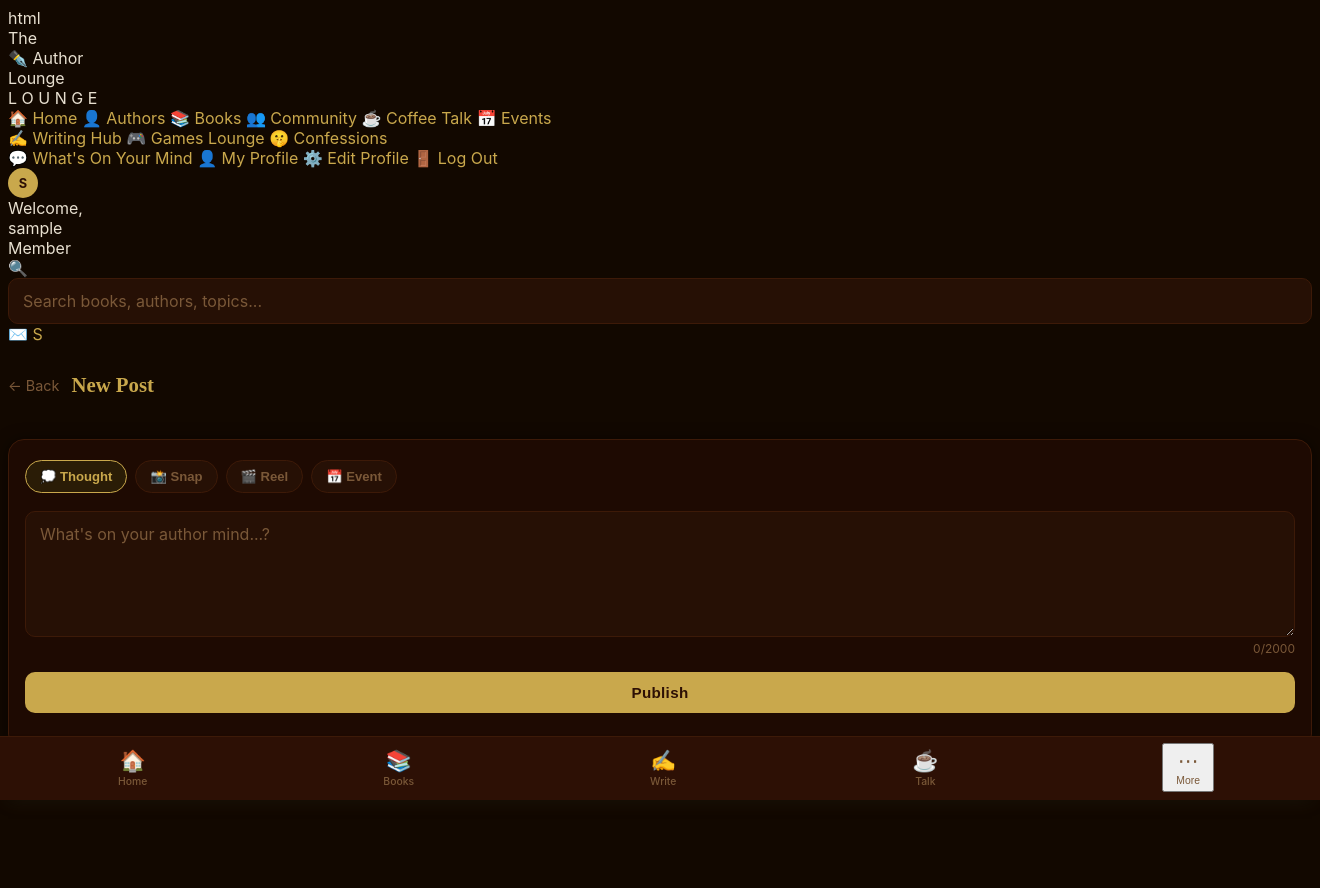
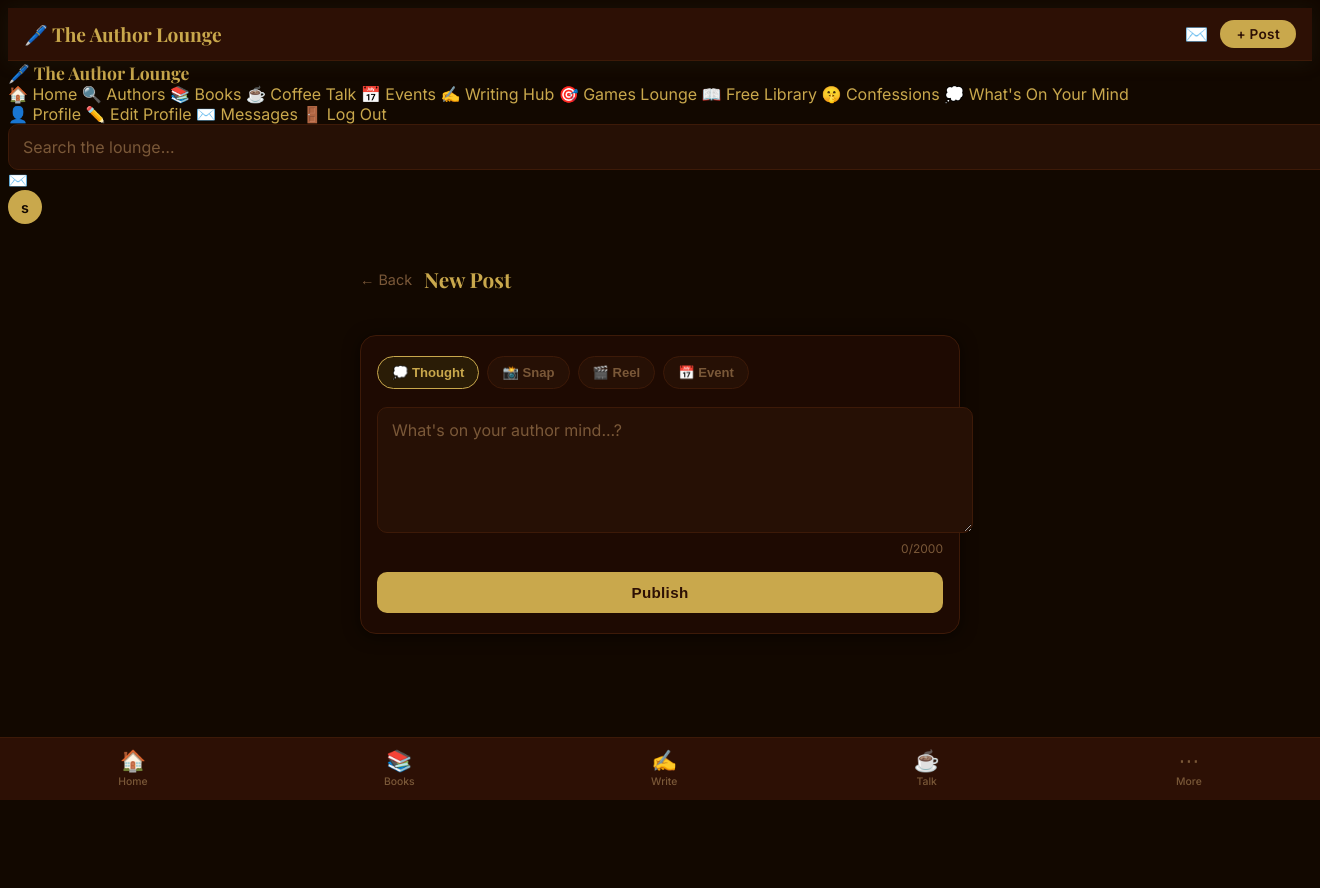
Before and after one commit to aj347102-netizen/The-Author-Lounge, a Flask app: page /post/create in a window 1320 px wide; the page is wider, and only the part inside the window is pictured. Run offline with Flask 3, Linux system fonts and the light colour scheme; the visitor is signed in with stand-in values (Sample User, id 1); data comes from the database, SQL or seed files in the repository; data that the repository does not hold is empty.

Commit message:
Update base.html

```diff
--- a/author_community/templates/base.html
+++ b/author_community/templates/base.html
@@ -1,159 +1,139 @@
-html<!DOCTYPE html>
+<!DOCTYPE html>
 <html lang="en">
 <head>
   <meta charset="UTF-8">
-  <meta name="viewport" content="width=device-width, initial-scale=1.0">
-  <title>The Author Lounge{{ self.title() }}</title>
+  <meta name="viewport" content="width=device-width, initial-scale=1.0, maximum-scale=1.0">
+  <title>The Author Lounge{% block title %}{% endblock %}</title>
+  <link rel="preconnect" href="https://fonts.googleapis.com">
+  <link href="https://fonts.googleapis.com/css2?family=Playfair+Display:wght@600;700&family=Inter:wght@400;500;600&display=swap" rel="stylesheet">
   <link rel="stylesheet" href="{{ url_for('static', filename='style.css') }}">
-  <link rel="manifest" href="{{ url_for('static', filename='manifest.json') }}">
-  <meta name="theme-color" content="#2A1608">
 </head>
 <body>
 
-<!-- ── DESKTOP SIDEBAR ── -->
-<aside class="sidebar">
+  <!-- MOBILE TOP BAR -->
+  {% if user %}
+  <header class="top-bar">
+    <a href="{{ url_for('feed') }}" class="logo">🖊️ The Author Lounge</a>
+    <div class="top-bar-right">
+      <a href="{{ url_for('messages') }}" class="msg-icon">
+        ✉️{% if unread and unread > 0 %}<span class="msg-badge">{{ unread }}</span>{% endif %}
+      </a>
+      <a href="{{ url_for('create_post') }}" class="btn-post">+ Post</a>
+    </div>
+  </header>
+  {% endif %}
+
+  <div class="main-wrapper">
+
+    <!-- DESKTOP SIDEBAR -->
+    {% if user %}
+    <aside class="desktop-sidebar">
       <div class="sidebar-logo">
-    <div class="sidebar-logo-top">The</div>
-    <div class="sidebar-logo-main">✒️ Author<br>Lounge</div>
-    <div class="sidebar-logo-sub">L O U N G E</div>
+        <a href="{{ url_for('feed') }}" style="color:var(--gold);text-decoration:none;font-family:'Playfair Display',serif;font-size:1.1rem;font-weight:700;">🖊️ The Author Lounge</a>
       </div>
 
       <nav class="sidebar-nav">
-    <a href="{{ url_for('feed') }}" class="sidebar-link"><span class="s-icon">🏠</span> Home</a>
-    <a href="{{ url_for('explore') }}" class="sidebar-link"><span class="s-icon">👤</span> Authors</a>
-    <a href="{{ url_for('books') }}" class="sidebar-link"><span class="s-icon">📚</span> Books</a>
-    <a href="{{ url_for('explore') }}" class="sidebar-link"><span class="s-icon">👥</span> Community</a>
-    <a href="{{ url_for('coffee_talk') }}" class="sidebar-link"><span class="s-icon">☕</span> Coffee Talk</a>
-    <a href="{{ url_for('events') }}" class="sidebar-link"><span class="s-icon">📅</span> Events</a>
+        <a href="{{ url_for('feed') }}" class="sidebar-link {% if request.endpoint == 'feed' %}active{% endif %}">🏠 Home</a>
+        <a href="{{ url_for('explore') }}" class="sidebar-link {% if request.endpoint == 'explore' %}active{% endif %}">🔍 Authors</a>
+        <a href="{{ url_for('books') }}" class="sidebar-link {% if request.endpoint in ['books','add_book'] %}active{% endif %}">📚 Books</a>
+        <a href="{{ url_for('coffee_talk') }}" class="sidebar-link {% if request.endpoint in ['coffee_talk','create_topic','view_topic'] %}active{% endif %}">☕ Coffee Talk</a>
+        <a href="{{ url_for('events') }}" class="sidebar-link {% if request.endpoint in ['events','create_event'] %}active{% endif %}">📅 Events</a>
+        <a href="{{ url_for('writing') }}" class="sidebar-link {% if request.endpoint in ['writing','submit_writing','view_writing'] %}active{% endif %}">✍️ Writing Hub</a>
+        <a href="{{ url_for('trivia') }}" class="sidebar-link {% if request.endpoint == 'trivia' %}active{% endif %}">🎯 Games Lounge</a>
+        <a href="{{ url_for('free_library') }}" class="sidebar-link {% if request.endpoint == 'free_library' %}active{% endif %}">📖 Free Library</a>
+        <a href="{{ url_for('confessions') }}" class="sidebar-link {% if request.endpoint == 'confessions' %}active{% endif %}">🤫 Confessions</a>
+        <a href="{{ url_for('create_post') }}" class="sidebar-link {% if request.endpoint == 'create_post' %}active{% endif %}">💭 What's On Your Mind</a>
+
         <div class="sidebar-divider"></div>
-    <a href="{{ url_for('writing') }}" class="sidebar-link"><span class="s-icon">✍️</span> Writing Hub</a>
-    <a href="{{ url_for('trivia') }}" class="sidebar-link"><span class="s-icon">🎮</span> Games Lounge</a>
-    <a href="{{ url_for('confessions') }}" class="sidebar-link"><span class="s-icon">🤫</span> Confessions</a>
-    <div class="sidebar-divider"></div>
-    <a href="{{ url_for('create_post') }}" class="sidebar-link"><span class="s-icon">💬</span> What's On Your Mind</a>
+
+        <a href="{{ url_for('profile', username=user['username']) }}" class="sidebar-link {% if request.endpoint == 'profile' %}active{% endif %}">👤 Profile</a>
+        <a href="{{ url_for('edit_profile') }}" class="sidebar-link {% if request.endpoint == 'edit_profile' %}active{% endif %}">✏️ Edit Profile</a>
+        <a href="{{ url_for('messages') }}" class="sidebar-link {% if request.endpoint in ['messages','conversation'] %}active{% endif %}">
+          ✉️ Messages{% if unread and unread > 0 %} <span class="msg-badge" style="margin-left:4px;">{{ unread }}</span>{% endif %}
+        </a>
+        <a href="{{ url_for('logout') }}" class="sidebar-link sidebar-logout">🚪 Log Out</a>
+      </nav>
+    </aside>
+    {% endif %}
+
+    <!-- DESKTOP TOP BAR -->
     {% if user %}
-    <a href="{{ url_for('profile', username=user.username) }}" class="sidebar-link"><span class="s-icon">👤</span> My Profile</a>
-    <a href="{{ url_for('edit_profile') }}" class="sidebar-link"><span class="s-icon">⚙️</span> Edit Profile</a>
-    <a href="{{ url_for('logout') }}" class="sidebar-link"><span class="s-icon">🚪</span> Log Out</a>
+    <div class="site-top-bar">
+      <div class="site-top-bar-inner">
+        <input type="text" placeholder="Search the lounge…" class="top-search-input" onkeydown="if(event.key==='Enter')window.location='/explore'">
+        <div class="top-bar-actions">
+          <a href="{{ url_for('messages') }}" class="top-msg-btn">
+            ✉️{% if unread and unread > 0 %}<span class="msg-badge">{{ unread }}</span>{% endif %}
+          </a>
+          <a href="{{ url_for('profile', username=user['username']) }}" class="top-avatar">
+            {% if user['avatar_url'] %}
+              <img src="{{ user['avatar_url'] }}" alt="{{ user['display_name'] }}" style="width:34px;height:34px;border-radius:50%;object-fit:cover;">
             {% else %}
-    <a href="{{ url_for('login') }}" class="sidebar-link"><span class="s-icon">🔑</span> Log In</a>
+              <div style="width:34px;height:34px;border-radius:50%;background:var(--gold);display:flex;align-items:center;justify-content:center;color:#120800;font-weight:700;font-size:0.9rem;">{{ user['display_name'][0] }}</div>
             {% endif %}
-  </nav>
-
-  {% if user %}
-  <div class="sidebar-user">
-    {% if user.avatar_url %}
-    <img src="{{ user.avatar_url }}" class="avatar sm" alt="{{ user.display_name }}">
-    {% else %}
-    <div class="avatar avatar-initial sm">{{ user.display_name[0].upper() }}</div>
-    {% endif %}
-    <div class="sidebar-user-info">
-      <div class="sidebar-user-greeting">Welcome,</div>
-      <div class="sidebar-user-name">{{ user.display_name }}</div>
-      <span class="sidebar-member-badge">Member</span>
+          </a>
+        </div>
       </div>
     </div>
     {% endif %}
-</aside>
 
-<!-- ── MAIN WRAPPER ── -->
-<div class="main-wrapper">
-
-  <!-- Desktop top bar -->
-  <div class="site-top-bar">
-    <div class="site-search">
-      <span>🔍</span>
-      <input type="text" placeholder="Search books, authors, topics...">
-    </div>
-    <div class="top-bar-icons">
-      <a href="{{ url_for('messages') }}" class="top-icon">
-        ✉️
-        {% if unread and unread > 0 %}<span class="t-badge">{{ unread }}</span>{% endif %}
-      </a>
-      {% if user %}
-      <a href="{{ url_for('profile', username=user.username) }}" class="top-avatar">
-        {% if user.avatar_url %}
-        <img src="{{ user.avatar_url }}" alt="{{ user.display_name }}">
-        {% else %}
-        {{ user.display_name[0].upper() }}
-        {% endif %}
-      </a>
-      {% endif %}
-    </div>
-  </div>
-
-  <!-- Page content -->
-  <div class="content">
+    <!-- MAIN CONTENT -->
+    <main class="main-content {% if not user %}no-nav{% endif %}">
       {% with messages = get_flashed_messages(with_categories=true) %}
-      {% if messages %}
-        {% for category, message in messages %}
-          <div class="flash flash-{{ category }}">{{ message }}</div>
+        {% for category, msg in messages %}
+          <div class="flash flash-{{ category }}">{{ msg }}</div>
         {% endfor %}
-      {% endif %}
       {% endwith %}
       {% block content %}{% endblock %}
-  </div>
+    </main>
 
-</div><!-- end .main-wrapper -->
+  </div><!-- end main-wrapper -->
 
-<!-- ── MOBILE TOP BAR ── -->
-<div class="top-bar" id="top-bar">
-  <a href="{{ url_for('feed') }}" class="logo">✒️ The Author Lounge</a>
-  <div class="top-bar-right">
-    <a href="{{ url_for('messages') }}" class="msg-icon">
-      ✉️
-      {% if unread and unread > 0 %}<span class="msg-badge">{{ unread }}</span>{% endif %}
-    </a>
-  </div>
-</div>
-
-<!-- ── MOBILE BOTTOM NAV ── -->
+  <!-- MOBILE BOTTOM NAV -->
+  {% if user %}
   <nav class="bottom-nav">
-  <a href="{{ url_for('feed') }}" class="nav-item">
+    <a href="{{ url_for('feed') }}" class="nav-item {% if request.endpoint == 'feed' %}active{% endif %}">
       <span class="nav-icon">🏠</span><span class="nav-label">Home</span>
     </a>
-  <a href="{{ url_for('books') }}" class="nav-item">
+    <a href="{{ url_for('books') }}" class="nav-item {% if request.endpoint in ['books','add_book'] %}active{% endif %}">
       <span class="nav-icon">📚</span><span class="nav-label">Books</span>
     </a>
-  <a href="{{ url_for('writing') }}" class="nav-item">
+    <a href="{{ url_for('writing') }}" class="nav-item {% if request.endpoint in ['writing','submit_writing','view_writing'] %}active{% endif %}">
       <span class="nav-icon">✍️</span><span class="nav-label">Write</span>
     </a>
-  <a href="{{ url_for('coffee_talk') }}" class="nav-item">
+    <a href="{{ url_for('coffee_talk') }}" class="nav-item {% if request.endpoint in ['coffee_talk','create_topic','view_topic'] %}active{% endif %}">
       <span class="nav-icon">☕</span><span class="nav-label">Talk</span>
     </a>
-  <button class="nav-item" onclick="toggleMoreMenu()">
+    <a href="#" class="nav-item" onclick="toggleMoreMenu(event)">
       <span class="nav-icon">⋯</span><span class="nav-label">More</span>
-  </button>
+    </a>
   </nav>
 
-<!-- ── MORE MENU (mobile) ── -->
-<div class="more-overlay" id="more-overlay" onclick="closeMoreMenu()"></div>
-<div class="more-menu" id="more-menu">
-  <a href="{{ url_for('explore') }}" class="more-item" onclick="closeMoreMenu()">🔍 Explore Authors</a>
-  <a href="{{ url_for('events') }}" class="more-item" onclick="closeMoreMenu()">📅 Events</a>
-  <a href="{{ url_for('confessions') }}" class="more-item" onclick="closeMoreMenu()">🤫 Confessions</a>
-  <a href="{{ url_for('trivia') }}" class="more-item" onclick="closeMoreMenu()">🎯 Book Trivia</a>
-  {% if user %}
-  <a href="{{ url_for('profile', username=user.username) }}" class="more-item" onclick="closeMoreMenu()">👤 My Profile</a>
-  <a href="{{ url_for('edit_profile') }}" class="more-item" onclick="closeMoreMenu()">⚙️ Edit Profile</a>
-  <a href="{{ url_for('logout') }}" class="more-item more-logout" onclick="closeMoreMenu()">🚪 Log Out</a>
-  {% else %}
-  <a href="{{ url_for('login') }}" class="more-item" onclick="closeMoreMenu()">🔑 Log In</a>
+  <!-- MOBILE MORE MENU -->
+  <div class="more-menu" id="moreMenu">
+    <a href="{{ url_for('explore') }}" class="more-item">🔍 Explore Authors</a>
+    <a href="{{ url_for('events') }}" class="more-item">📅 Events</a>
+    <a href="{{ url_for('confessions') }}" class="more-item">🤫 Confessions</a>
+    <a href="{{ url_for('trivia') }}" class="more-item">🎯 Book Trivia</a>
+    <a href="{{ url_for('free_library') }}" class="more-item">📖 Free Library</a>
+    <a href="{{ url_for('profile', username=user['username']) }}" class="more-item">👤 My Profile</a>
+    <a href="{{ url_for('edit_profile') }}" class="more-item">✏️ Edit Profile</a>
+    <a href="{{ url_for('logout') }}" class="more-item more-logout">🚪 Log Out</a>
+  </div>
+  <div class="more-overlay" id="moreOverlay" onclick="closeMoreMenu()"></div>
   {% endif %}
-</div>
 
   <script src="{{ url_for('static', filename='app.js') }}"></script>
   <script>
-function toggleMoreMenu() {
-  document.getElementById('more-menu').classList.toggle('open');
-  document.getElementById('more-overlay').classList.toggle('open');
+    function toggleMoreMenu(e) {
+      e.preventDefault();
+      document.getElementById('moreMenu').classList.toggle('open');
+      document.getElementById('moreOverlay').classList.toggle('open');
     }
     function closeMoreMenu() {
-  document.getElementById('more-menu').classList.remove('open');
-  document.getElementById('more-overlay').classList.remove('open');
+      document.getElementById('moreMenu').classList.remove('open');
+      document.getElementById('moreOverlay').classList.remove('open');
     }
   </script>
-
-{% block extra_js %}{% endblock %}
 </body>
 </html>
```
Lines whose indentation alone changed are shown as unchanged.
